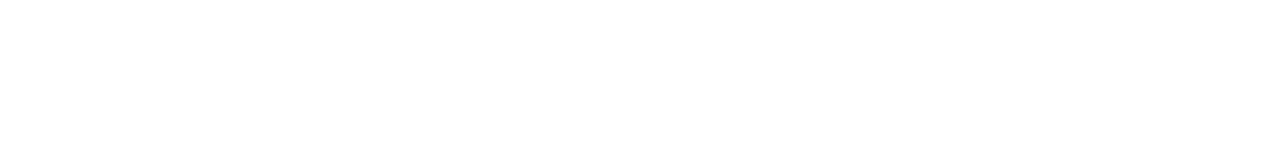
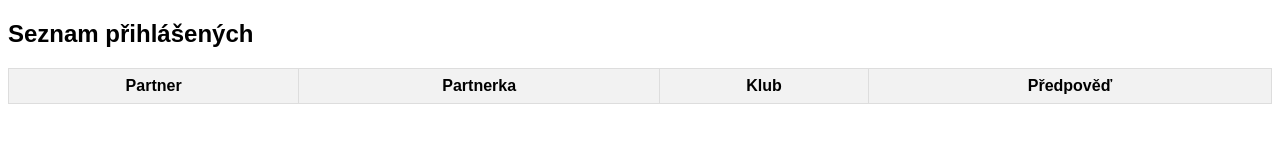
Before and after one commit to Filip-Dvorak/Filip-Dvorak.github.io, a website: page detail.html in a window 1280 px wide. Drawn offline with Linux system fonts and the light colour scheme.

Commit message:
Refactor detail.html to include competition table

```diff
--- a/detail.html
+++ b/detail.html
@@ -4,8 +4,30 @@
     <meta charset="UTF-8">
     <meta name="viewport" content="width=device-width, initial-scale=1.0">
     <title>Document</title>
+    <link rel="stylesheet" href="styles.css">
 </head>
 <body>
+
+    <div class="competition-info">
+        <h2>Seznam přihlášených</h2>
+        <table id="competition-table">
+            <tr>
+                <th>Partner</th>
+                <th>Partnerka</th>
+                <th>Klub</th>
+                <th>Předpověď</th>
+            </tr>
+        </table>
+    </div>
+
+
+
+
+
+
+
+
+
     <script src="detail.js"></script>
     <script>
     const queryString = window.location.search;
```
